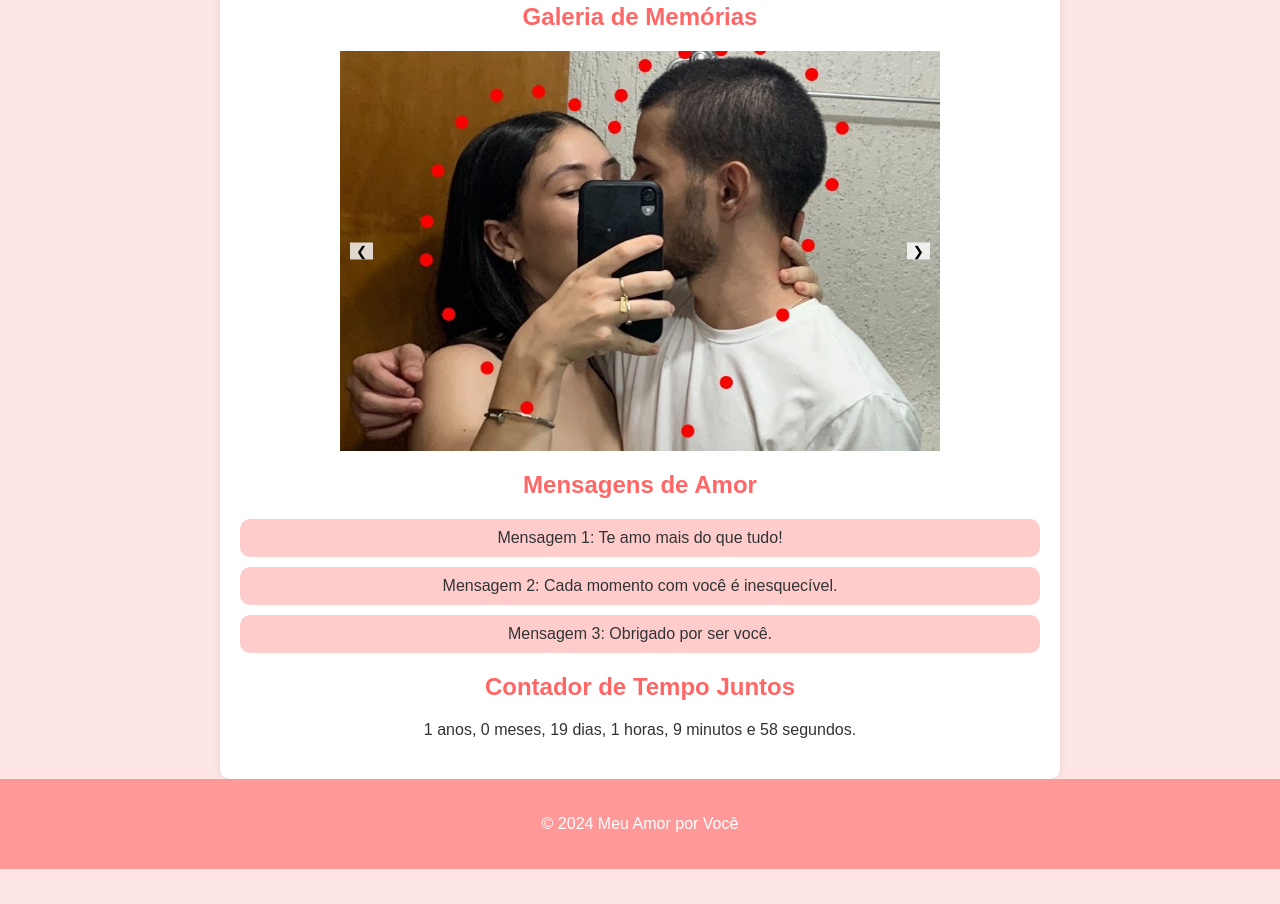
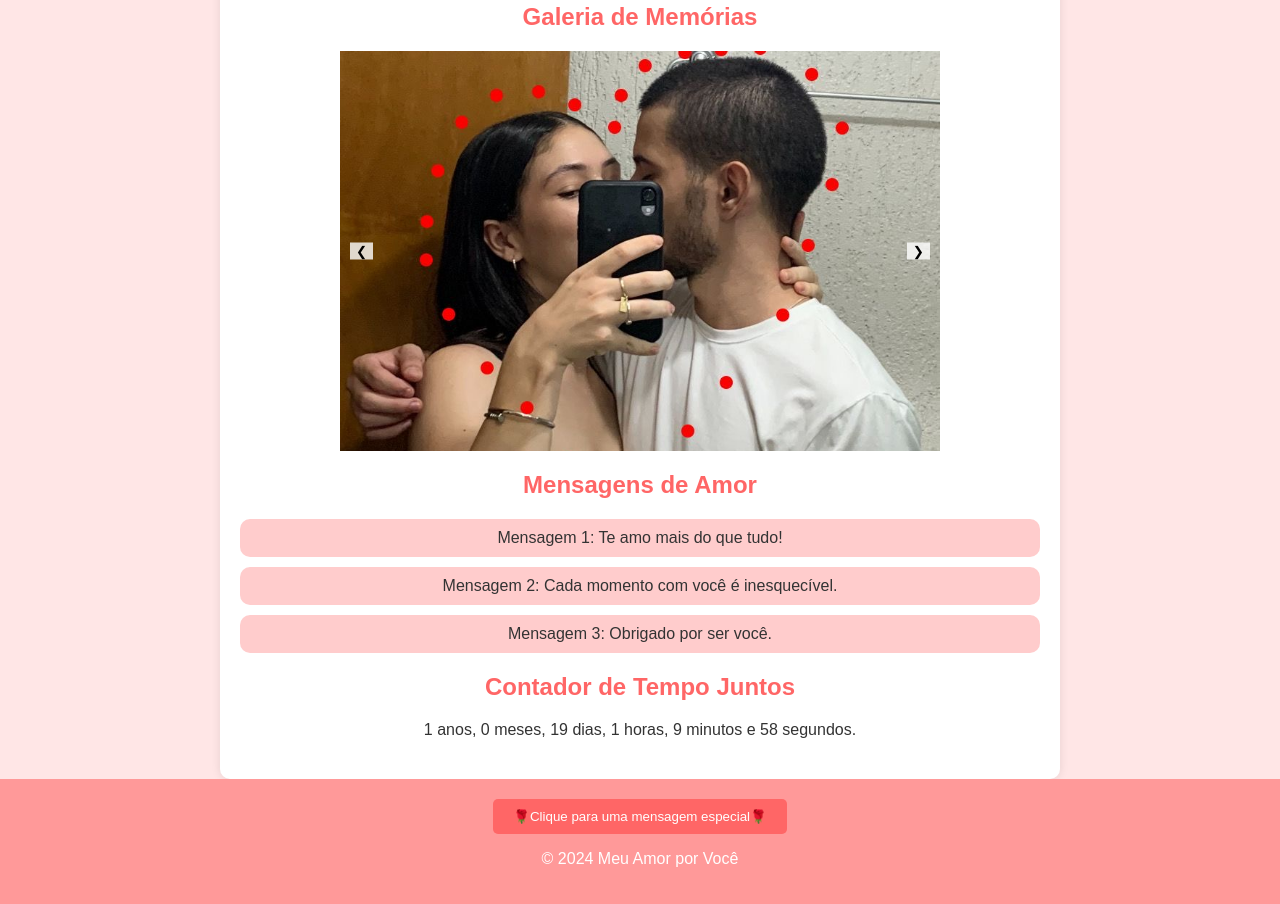
Before and after one commit to CaioHenriqueRB/amor, a plain HTML site: page index.html in a window 1280 px wide. Shown: the part 252-1156 px from the top of the page. Before the commit the page ends 1121 px from the top, so only its background shows below. Drawn offline with Linux system fonts and the light colour scheme.

Commit message:
Update index.html

```diff
--- a/index.html
+++ b/index.html
@@ -157,6 +157,9 @@
         </section>
     </main>
     <footer>
+        <button class="special-button" onclick="window.location.href='message.html'">
+            🌹Clique para uma mensagem especial🌹
+        </button>
         <p>&copy; 2024 Meu Amor por Você</p>
     </footer>
     <script>
```
